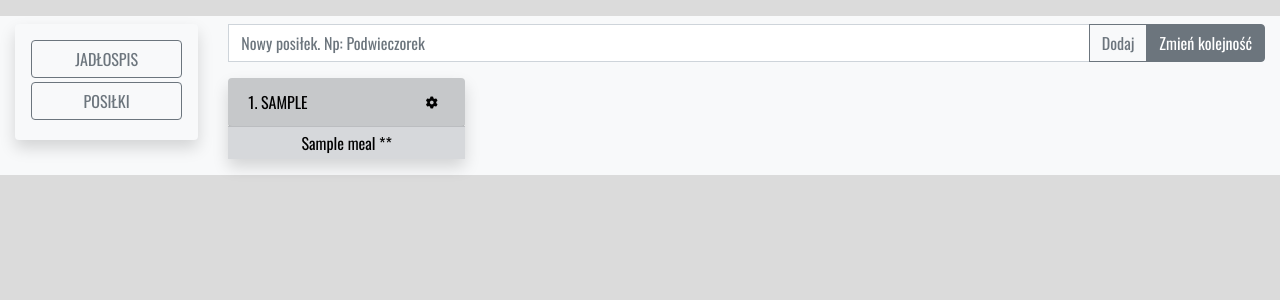
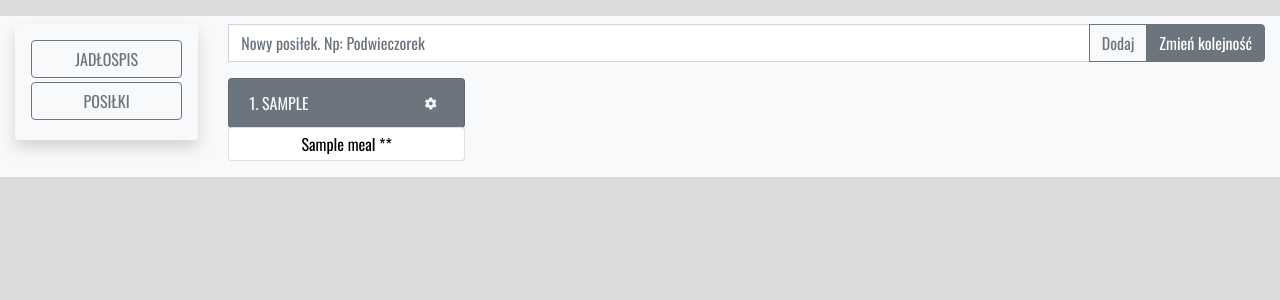
Before and after one commit to piter1316/toDoApp, a Django app: template meals/templates/meals/edit.html in a window 1280 px wide. Shown: the part 56-356 px from the top of the page. Run offline with Django 3.2, Linux system fonts and the light colour scheme; data comes from the database, SQL or seed files in the repository; the template is opened without the code that fills it: values that come from a table or form of the project are taken from there, most other values are stand-ins (such as "Sample title", 1, 10 or a date in 2020); some libraries are stand-ins or nearby versions.

Commit message:
layout fixes

```diff
--- a/meals/templates/meals/edit.html
+++ b/meals/templates/meals/edit.html
@@ -6,7 +6,7 @@
 <div class="container-fluid bg-light py-2 mt-3">
   <div class="row">
     {% include 'meals/menu.html' %}
-    <div class="col-12 col-md-10">
+    <div class="col-12 col-md-8 col-xl-10">
       <form class="input-group mb-3" method="POST" action="{% url 'meals:add_meal_option' %}">
         {% csrf_token %}
         {{form_meal_option.meal_option}}
@@ -19,9 +19,9 @@
       </form>
       <div class="row">
       {% for meal_option, meals in meals_options_dict.items %}
-      <div class="col-12 col-md-6 col-lg-3 mb-2">
-        <ul class="list-group list-group-flush text-center shadow rounded">
-          <li class="list-group-item d-flex justify-content-between align-items-center list-group-item-dark rounded">
+      <div class="col-12 col-md-6 col-xl-3 mb-2">
+        <ul class="list-group text-center rounded">
+          <li class="list-group-item d-flex justify-content-between align-items-center bg-secondary text-light rounded">
             {{forloop.counter}}. {{meal_option|upper}}
             <span class="badge  badge-pill" style="cursor:pointer;" id="dropdownMeal" data-toggle="dropdown" aria-haspopup="true" aria-expanded="false">
               <i class="fas fa-cog"></i>
@@ -49,7 +49,7 @@
             </div>
           </li>
           {% for meal in meals %}
-          <a href="{% url 'meals:edit_meal_ingredients' meal.id  %}" class="list-group-item list-group-item-secondary p-1">{{meal}}{% if meal.special %} ** {% endif %}</a>
+          <a href="{% url 'meals:edit_meal_ingredients' meal.id  %}" ><li class="list-group-item p-1">{{meal}}{% if meal.special %} ** {% endif %}</li></a>
           {% endfor %}
         </ul>
       </div>
```
